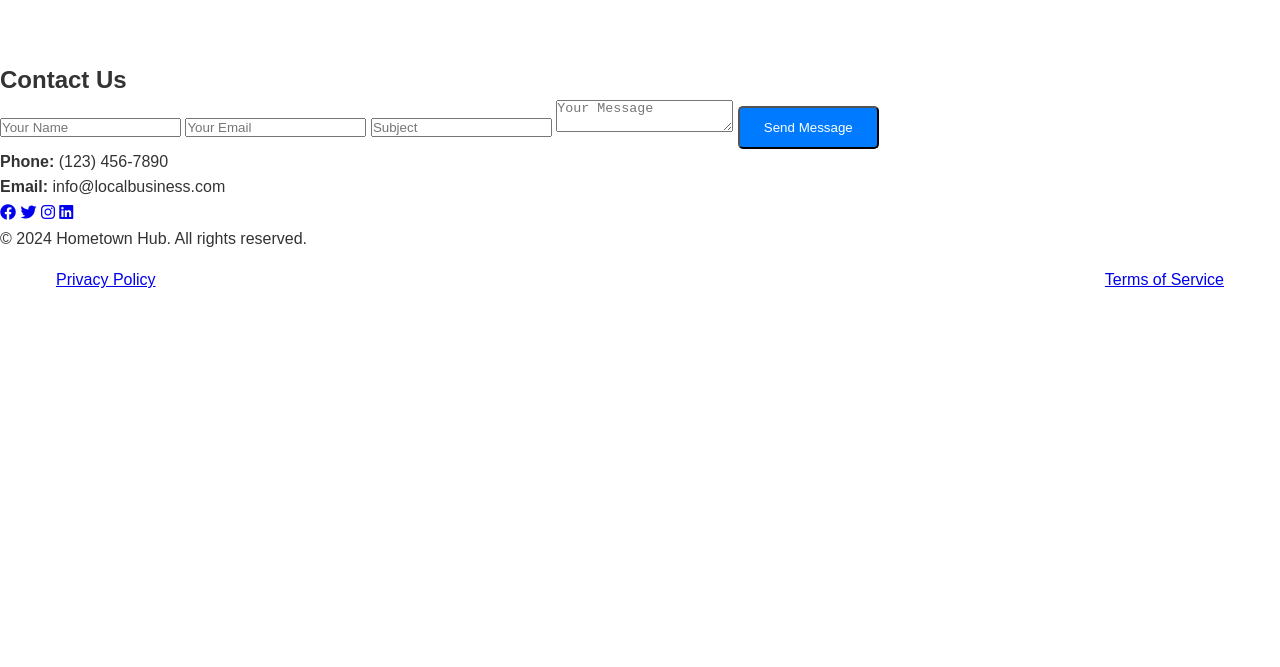
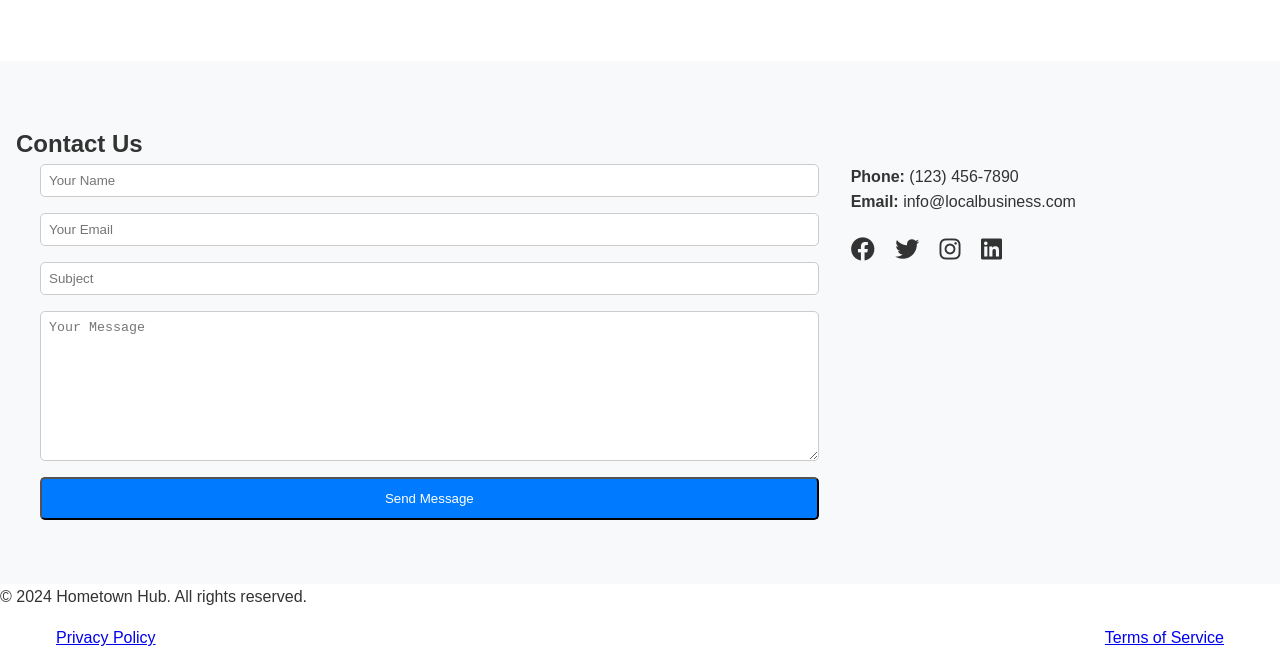
Before and after one commit to jeffgicharu/hometown_hub, a plain HTML site: page index.html in a window 1280 px wide. Shown: the part 3296-3963 px from the top of the page. Before the commit the page ends 3605 px from the top, so only its background shows below. Drawn offline with Linux system fonts and the light colour scheme.

Commit message:
contact section styles

```diff
--- a/styles.css
+++ b/styles.css
@@ -211,3 +211,53 @@ nav ul li a:hover{
 .gallery-grid img:hover{
     transform:scale(1.05);
 }
+
+/* Contact section styles */
+.contact{
+    padding: 4rem 1rem;
+    background-color: #f8f9fa;
+}
+
+.contact-container{
+    display: flex;
+    max-width: 1200px;
+    margin: 0 auto;
+    gap: 2rem;
+}
+
+form{
+    flex: 2;
+    display: flex;
+    flex-direction: column;
+}
+
+form input,
+form textarea{
+    margin-bottom: 1rem;
+    padding: 0.5rem;
+    border: 1px solid #ccc;
+    border-radius: 5px;
+}
+
+form textarea{
+    height: 150px;
+}
+
+.contact-info{
+    flex: 1;
+}
+
+.social-icons{
+    margin-top: 1rem;
+}
+
+.social-icons a{
+    color: #333;
+    font-size: 1.5rem;
+    margin-right: 1rem;
+    transition: color 0.3s ease;
+}
+
+.social-icons a:hover{
+    color: #007bff;
+}
```
